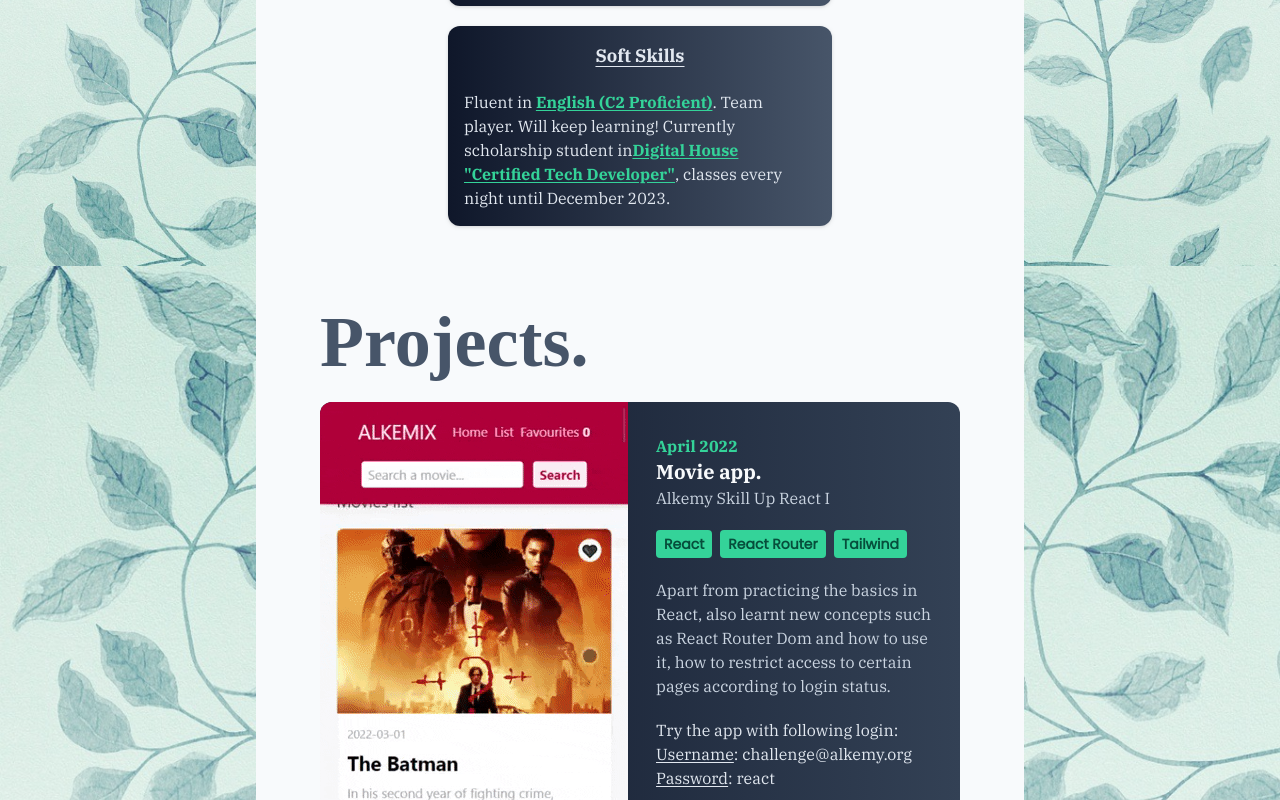
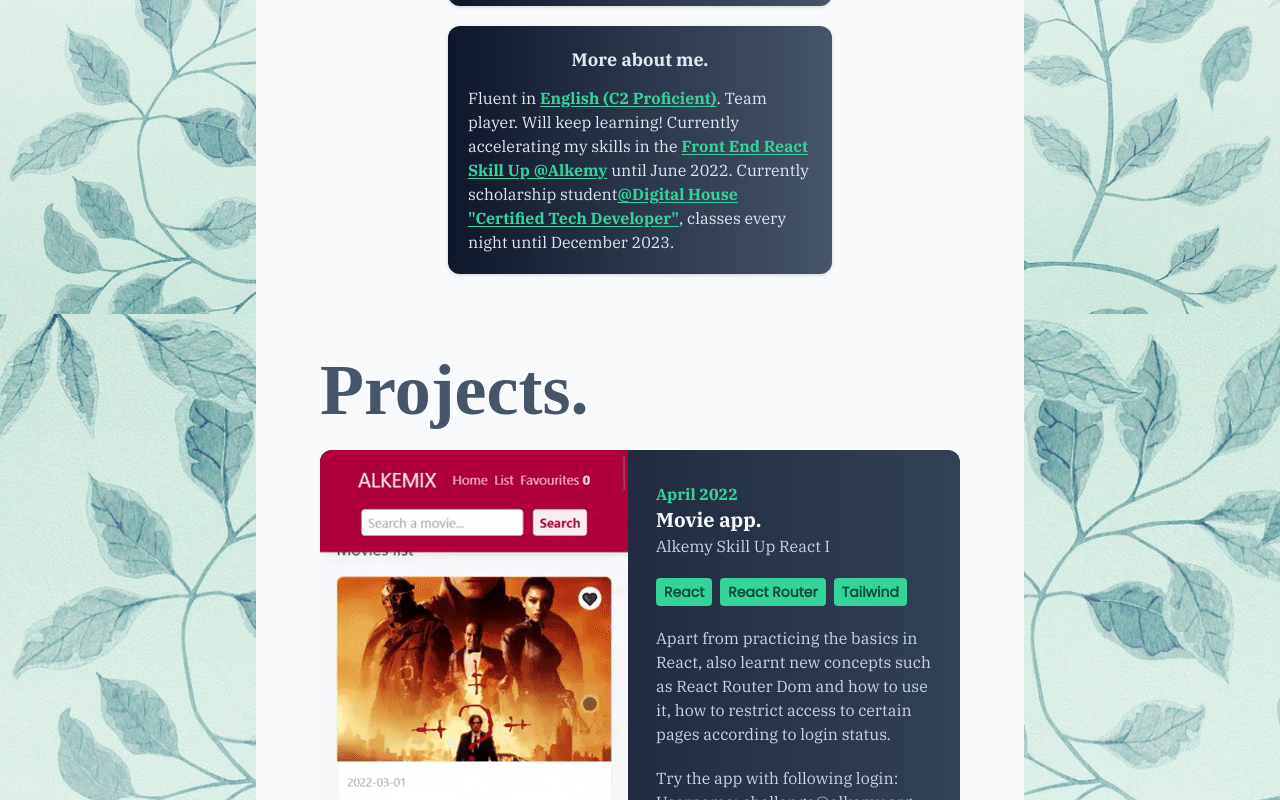
Before and after one commit to Moonriz-ar/portfolio, a React (Create React App) app: page / in a window 1280 px wide. Shown: the part 1940-2740 px from the top of the page. Built offline with nearby package versions, Linux system fonts and the light colour scheme; a web font is replaced by a local one.

Commit message:
Skills.js
Edited text content in last card, more about me.

```diff
--- a/src/components/demo/Demo.js
+++ /dev/null
@@ -1,11 +0,0 @@
-import React from "react";
-
-function Demo() {
-  return (
-    <section className="bg-skills-background min-h-screen bg-cover">
-      <div></div>
-    </section>
-  );
-}
-
-export default Demo;
--- a/src/components/projects/Reminder.js
+++ b/src/components/projects/Reminder.js
@@ -2,7 +2,7 @@ import React from "react";
 
 function Reminder() {
   return (
-    <div className="text-slate-200">
+    <div className="text-slate-300">
       <p>Try the app with following login:</p>
       <ul>
         <li>
--- a/src/components/skills/Skills.js
+++ b/src/components/skills/Skills.js
@@ -80,11 +80,9 @@ function Skills() {
               </section>
             </article>
 
-            {/* Soft Skills */}
-            <article className="bg-gradient-to-r from-slate-900  to-slate-600 rounded-xl p-4 drop-shadow ">
-              <h4 className="text-lg pb-5 font-bold underline underline-offset-4">
-                Soft Skills
-              </h4>
+            {/* More about me */}
+            <article className="bg-gradient-to-r from-slate-900  to-slate-600 rounded-xl p-5 drop-shadow ">
+              <h4 className="text-lg pb-3 font-bold ">More about me.</h4>
               <section className="flex justify-start text-left">
                 <p>
                   Fluent in{" "}
@@ -97,15 +95,25 @@ function Skills() {
                       English (C2 Proficient)
                     </b>
                   </a>
-                  . Team player. Will keep learning! Currently scholarship
-                  student in
+                  . Team player. Will keep learning! Currently accelerating my
+                  skills in the{" "}
+                  <a
+                    href="https://www.alkemy.org/"
+                    target="_blank"
+                    rel="noreferrer"
+                  >
+                    <b className="text-emerald-400 hover:text-emerald-300 underline font-bold underline-offset-2">
+                      Front End React Skill Up @Alkemy
+                    </b>
+                  </a>{" "}
+                  until June 2022. Currently scholarship student
                   <a
                     href="https://www.digitalhouse.com/ar/productos/programacion/certified-tech-developer"
                     target="_blank"
                     rel="noreferrer"
                   >
                     <b className="text-emerald-400 hover:text-emerald-300 underline font-bold underline-offset-2">
-                      Digital House "Certified Tech Developer"
+                      @Digital House "Certified Tech Developer"
                     </b>
                   </a>
                   , classes every night until December 2023.
```
